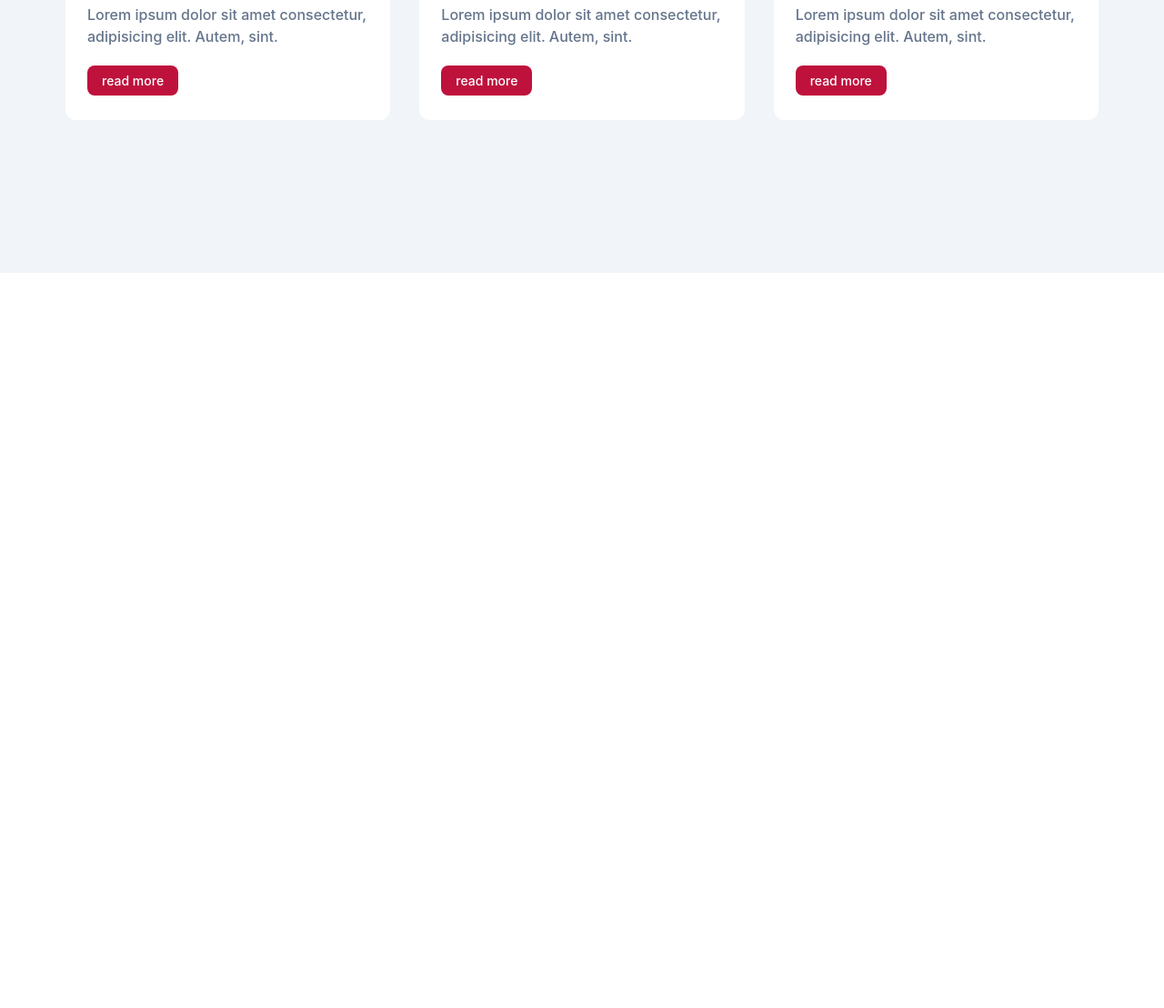
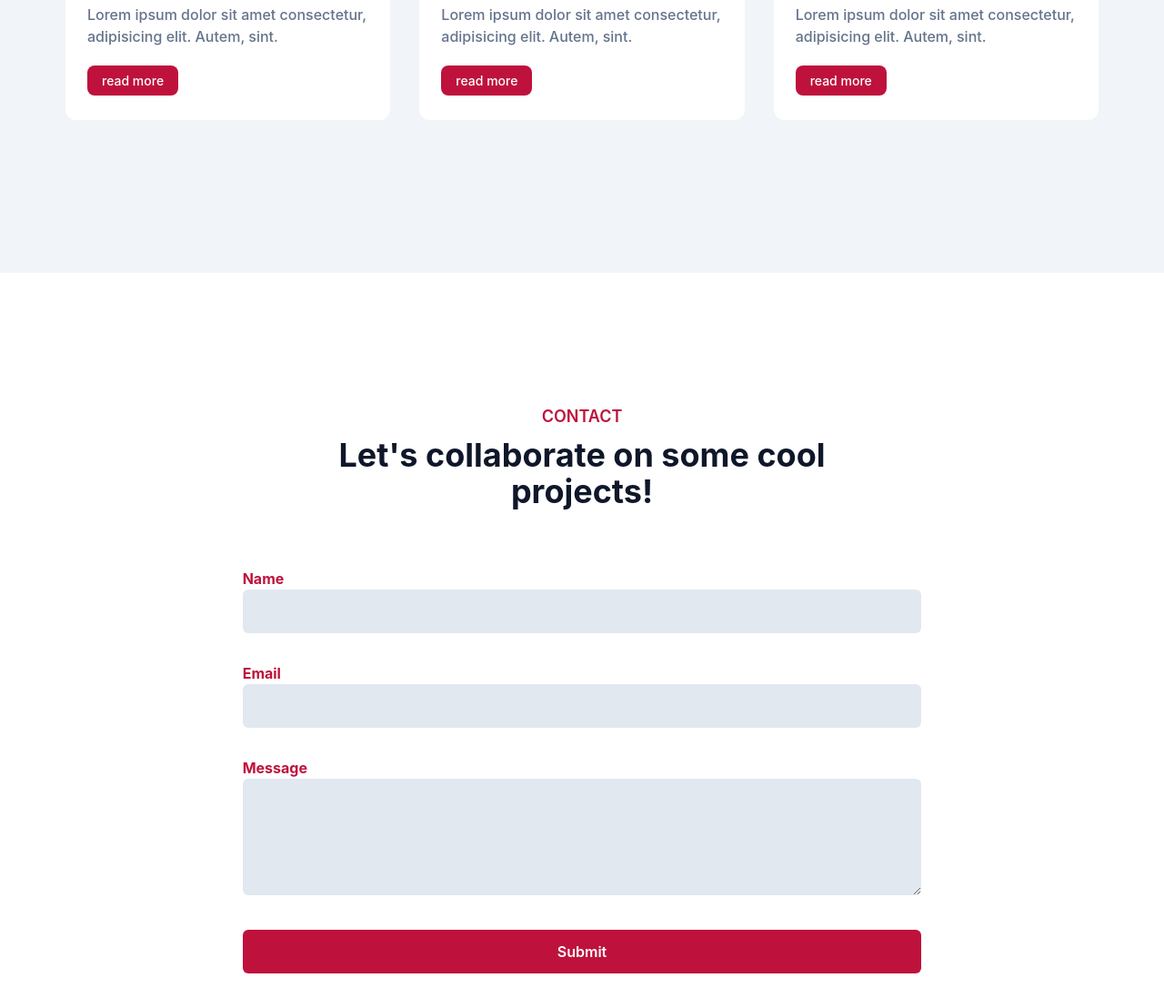
Before and after one commit to Lapratomo24/Portfolio_Tailwind, a website: page index.html in a window 1280 px wide. Shown: the part 3330-4438 px from the top of the page at 91% size. Before the commit the page ends 3630 px from the top, so only its background shows below. Drawn offline with Linux system fonts and the light colour scheme.

Commit message:
contact section

```diff
--- a/index.html
+++ b/index.html
@@ -454,6 +454,50 @@
         </div>
       </div>
     </section>
+
+    <!-- contact -->
+    <section id="contact" class="pt-36 pb-32">
+      <div class="container">
+        <div class="w-full px-4">
+          <div class="max-w-xl mx-auto text-center mb-16">
+            <h3 class="font-semibold uppercase text-lg text-primary mb-2">
+              Contact
+            </h3>
+            <h4
+              class="font-bold text-dark text-2xl mb-4 sm:text-4xl ld:text-5xl"
+            >
+              Let's collaborate on some cool projects!
+            </h4>
+          </div>
+        </div>
+
+        <form action="">
+          <div class="w-full lg:w-2/3 lg:mx-auto">
+            <div class="w-full px-4 mb-8">
+              <label for="name" class="text-base font-bold text-primary">Name</label>
+              <input type="text" id="name" class="w-full bg-slate-200 text-dark p-3 rounded-md focus:outline-none focus:ring-primary focus:ring-1 focus:border-primary">
+            </div>
+
+            <div class="w-full px-4 mb-8">
+              <label for="email" class="text-base font-bold text-primary">Email</label>
+              <input type="email" id="email" class="w-full bg-slate-200 text-dark p-3 rounded-md focus:outline-none focus:ring-primary focus:ring-1 focus:border-primary">
+            </div>
+
+            <div class="w-full px-4 mb-8">
+              <label for="message" class="text-base font-bold text-primary">Message</label>
+              <textarea type="text" id="message" class="w-full bg-slate-200 text-dark p-3 rounded-md focus:outline-none focus:ring-primary focus:ring-1 focus:border-primary h-32"></textarea>
+            </div>
+
+            <div class="w-full px-4">
+              <button class="text-base font-semibold text-white bg-primary py-3 px-8 rounded-md w-full hover:opacity-90 hover:shadow-lg transition duration-300">
+                Submit
+              </button>
+            </div>
+          </div>
+        </form>
+      </div>
+    </section>
+
     <script src="src/script.js"></script>
   </body>
 </html>
```
Also changed, not shown: src/output.css.
